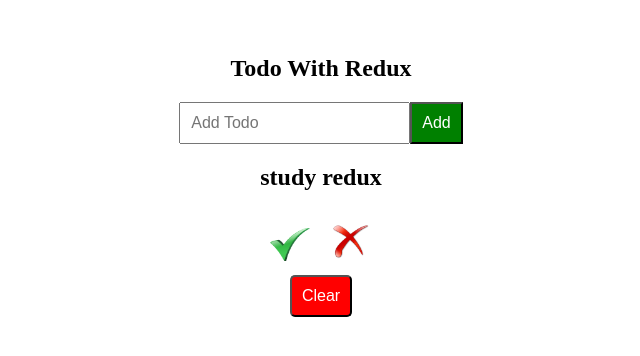
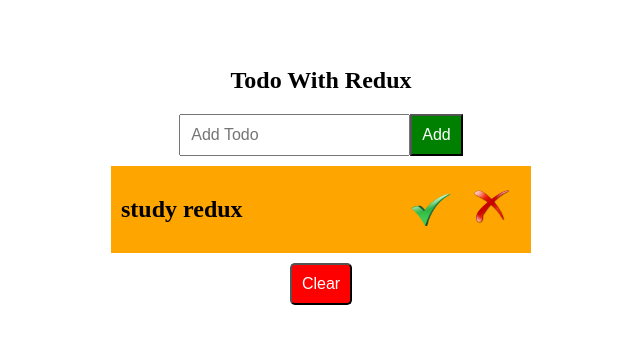
Before and after one commit to birkan-dogan/redux-todo, a React (Create React App) app: page / in a window 1280 px wide. Shown: the part 232-588 px from the top of the page, without its empty margins (319-959 px from the left). Built offline with nearby package versions, Linux system fonts and the light colour scheme.

Commit message:
regular and conditional styling

```diff
--- a/src/components/Todo.css
+++ b/src/components/Todo.css
@@ -32,3 +32,17 @@
   margin: 10px;
   cursor: pointer;
 }
+.todoText {
+  /* width: 75%; */
+  display: flex;
+  justify-content: center;
+  align-items: center;
+}
+
+.todo-list {
+  min-width: 400px;
+  display: flex;
+  justify-content: space-between;
+  padding: 10px;
+  margin: 10px;
+}
--- a/src/components/TodoItem.jsx
+++ b/src/components/TodoItem.jsx
@@ -2,8 +2,12 @@
 import okLogo from "../assets/ok.png";
 import deleteLogo from "../assets/delete.png";
 const TodoItem = ({ completed, text, id }) => {
+  const styled = {
+    textDecoration: completed ? "line-through" : "none",
+    backgroundColor: completed ? "#A9A9A9" : "orange",
+  };
   return (
-    <div>
+    <div style={styled} className="todo-list">
       <h2 className="todoText">{text}</h2>
       <div>
         <span>
```
